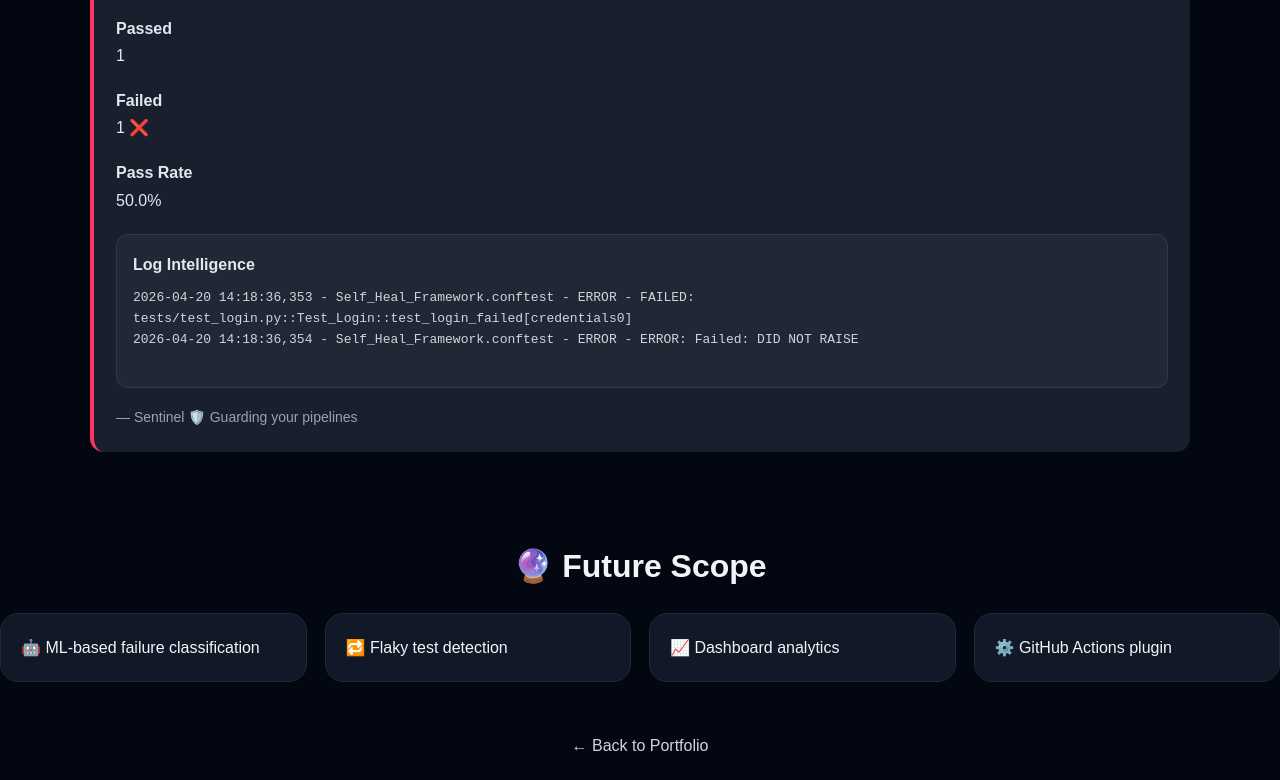
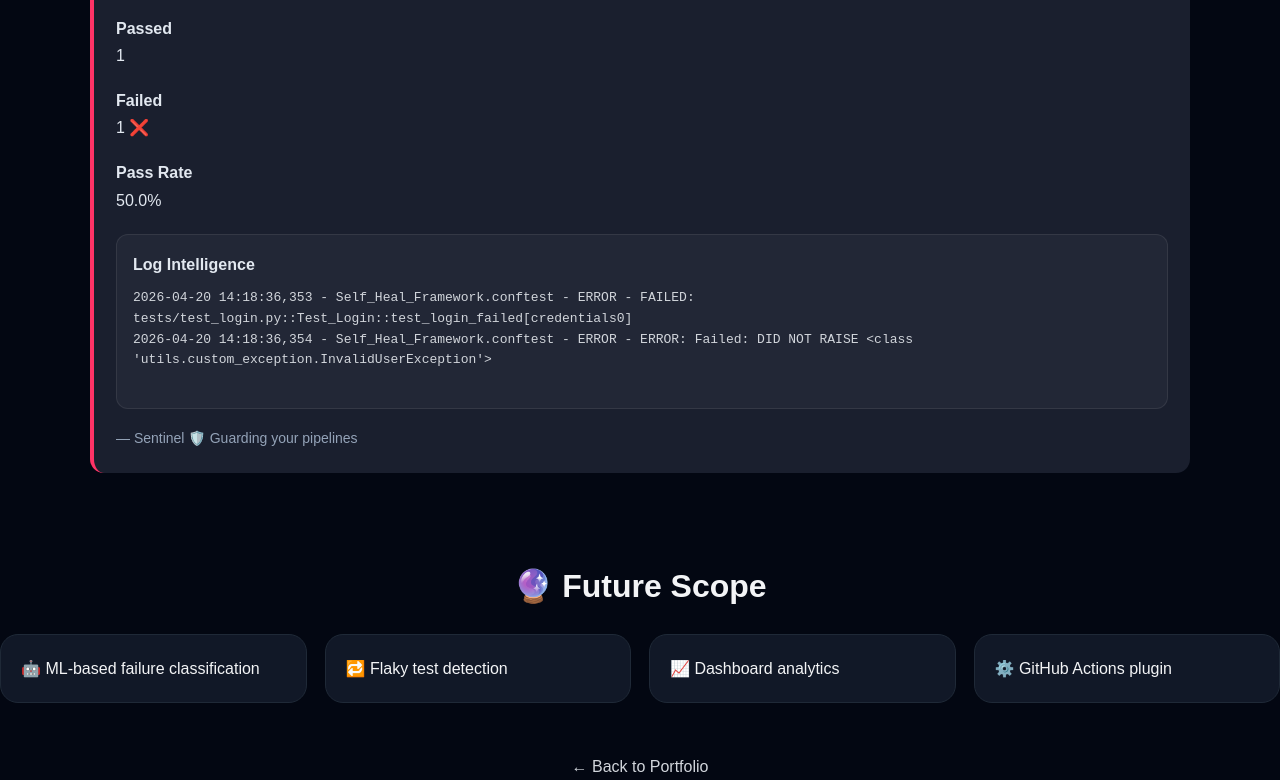
Before and after one commit to PrasadHelaskar/PrasadHelaskar.github.io, a plain HTML site: page sentinel.html in a window 1280 px wide. Shown: the part 2215-2995 px from the top of the page. Before the commit the page ends 2974 px from the top, so only its background shows below. Drawn offline with Linux system fonts and the light colour scheme.

Commit message:
populating the reson for the failed marking

```diff
--- a/sentinel.html
+++ b/sentinel.html
@@ -373,7 +373,7 @@ CI Pipeline (GitHub Actions / Jenkins)
           <strong>Log Intelligence</strong>
           <pre>
 2026-04-20 14:18:36,353 - Self_Heal_Framework.conftest - ERROR - FAILED: tests/test_login.py::Test_Login::test_login_failed[credentials0]
-2026-04-20 14:18:36,354 - Self_Heal_Framework.conftest - ERROR - ERROR: Failed: DID NOT RAISE <class 'utils.custom_exception.InvalidUserException'>
+2026-04-20 14:18:36,354 - Self_Heal_Framework.conftest - ERROR - ERROR: Failed: DID NOT RAISE &lt;class 'utils.custom_exception.InvalidUserException'&gt;
           </pre>
         </div>
         <div class="slack-footer">
```
